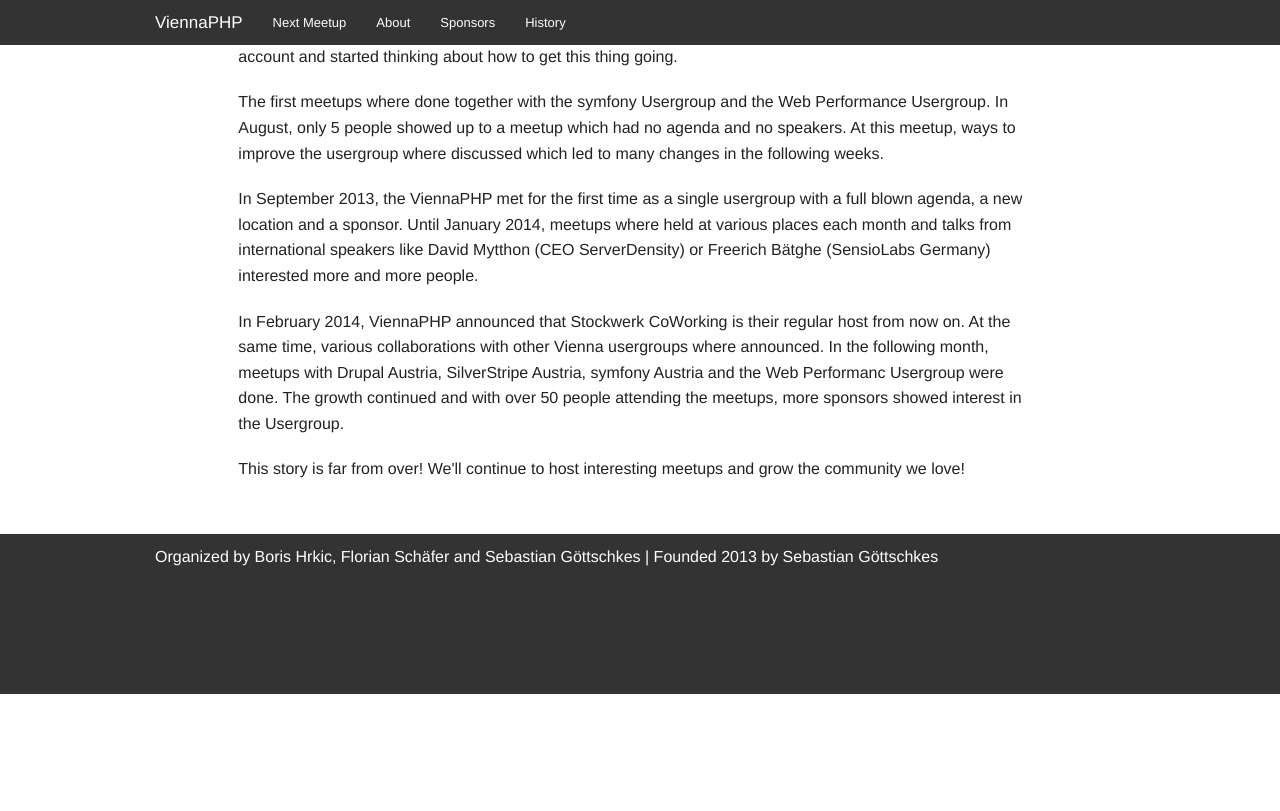
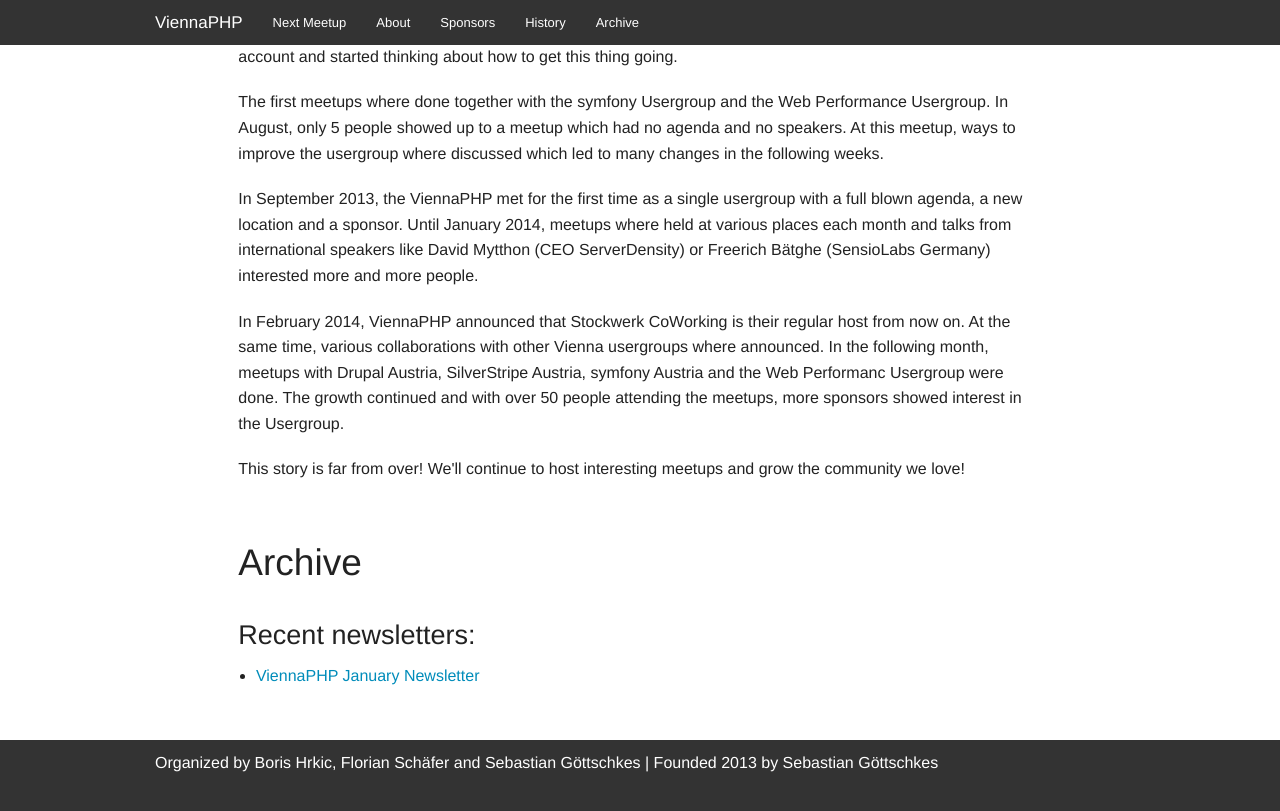
Before and after one commit to viennaphp/viennaphp.github.io, a Jekyll site: the page built from index.html, in a window 1280 px wide and 900 px high, scrolled down 3799 px. Shown: the top 811 px of the window. Built offline with Jekyll 4.4.1, drawn with Linux system fonts in a browser that asks for light colours; before the commit the page ends 4493 px from its top, so only the background shows below that.

Commit message:
Adding the list of recent emails to index

```diff
--- a/_layouts/default.html
+++ b/_layouts/default.html
@@ -17,6 +17,7 @@
                     <li><a href="#anchor-about">About</a></li>
                     <li><a href="#anchor-sponsors">Sponsors</a></li>
                     <li><a href="#anchor-history">History</a></li>
+                    <li><a href="#anchor-archive">Archive</a></li>
                 </ul>
             </section>
         </nav>
--- a/index.html
+++ b/index.html
@@ -110,3 +110,18 @@
     </div>
     <div class="small-1 large-1 columns">&nbsp;</div>
 </div>
+<div class="row">
+    <div class="small-1 large-1 columns">&nbsp;</div>
+    <div class="small-10 large-10 columns">
+        <h2 id="anchor-archive">Archive</h2>
+        <h3>Recent newsletters:</h3>
+        <ul>
+            {% for page in site.pages %}
+            {% if page.category == "email" %}
+            <li><a href="{{ page.url }}">{{ page.title }}</a></li>
+            {% endif %}
+            {% endfor %}
+        </ul>
+    </div>
+    <div class="small-1 large-1 columns">&nbsp;</div>
+</div>
```
